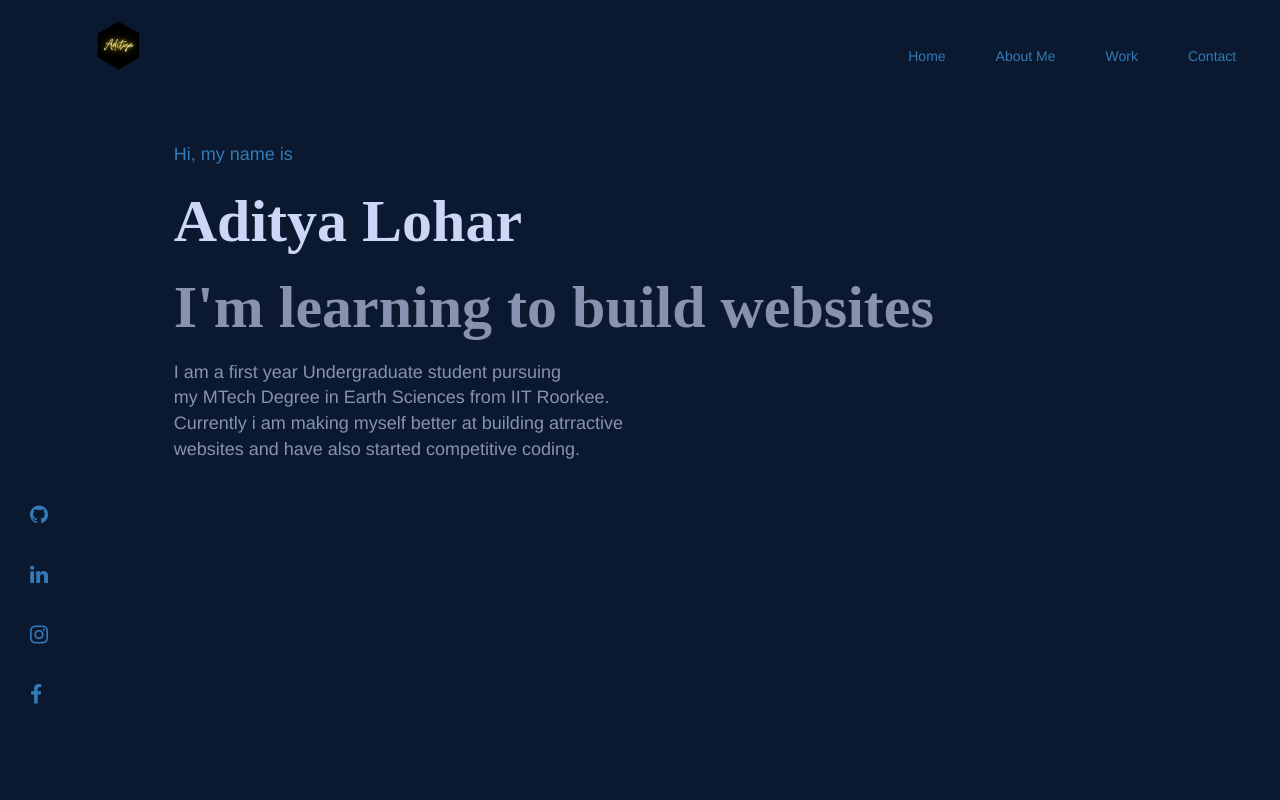
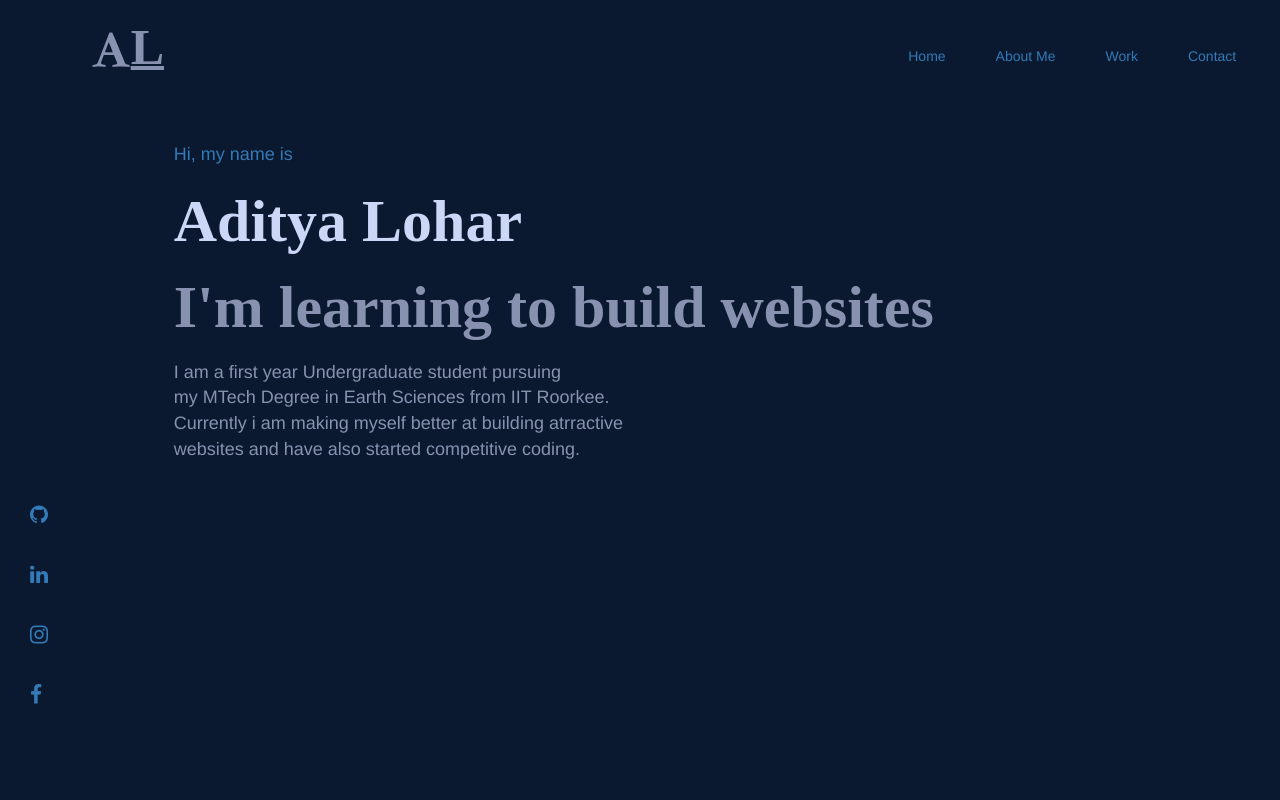
Before and after one commit to AdityaLohar/Portfolio.github.io, a plain HTML site: page index.html in a window 1280 px wide. Shown: the top 800 px of the page. Drawn offline with nearby package versions, Linux system fonts and the light colour scheme; some icons are missing.

Commit message:
aditya lohar

```diff
--- a/index.html
+++ b/index.html
@@ -25,8 +25,8 @@
         <div class="container-xl">
 
 
-            <!-- <a class="navbar-brand fs-1" id="logo"><i class="fa fa-font" aria-hidden="true"><b id="lohar">L</b></i></a> -->
-            <a class="navbar-brand fs-1" id="logo"><i class="" aria-hidden="true"><img id="lohar" src="/images/{A} (5).jpg" width="50rem"></i></a>
+            <a class="navbar-brand fs-1" id="logo"><i class="fa fa-font" aria-hidden="true"><b id="lohar">L</b></i></a>
+            <!-- <a class="navbar-brand fs-1" id="logo"><i class="" aria-hidden="true"><img id="lohar" src="/images/{A} (5).jpg" width="50rem"></i></a> -->
 
             <button class="navbar-toggler" type="button" data-bs-toggle="collapse"
                 data-bs-target="#navbarSupportedContent" aria-controls="navbarSupportedContent" aria-expanded="false"
```
